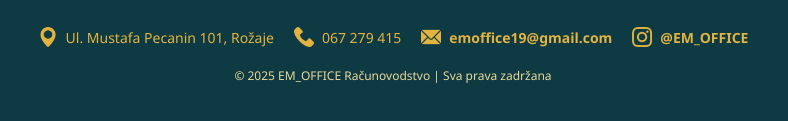
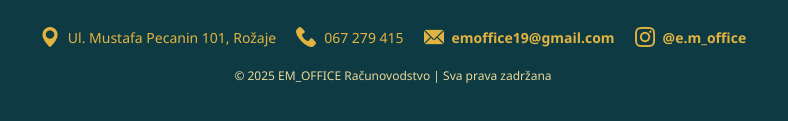
Before and after one commit to aadmin123321/em-office, a plain HTML site: page index.html in a window 1280 px wide. Shown: the part 4831-4952 px from the top of the page, 247-1035 px from the left. Drawn offline with Linux system fonts and the light colour scheme.

Commit message:
Update index.html

```diff
--- a/index.html
+++ b/index.html
@@ -268,7 +268,7 @@
     </div>
     <div class="footer-contact-item">
       <img src="insta (1).png" alt="Instagram" class="footer-icon">
-      <span><a href="https://www.instagram.com/EM_OFFICE" target="_blank">@EM_OFFICE</a></span>
+      <span><a href="https://www.instagram.com/e.m_office" target="_blank">@e.m_office</a></span>
     </div>
   </div>
 
```
